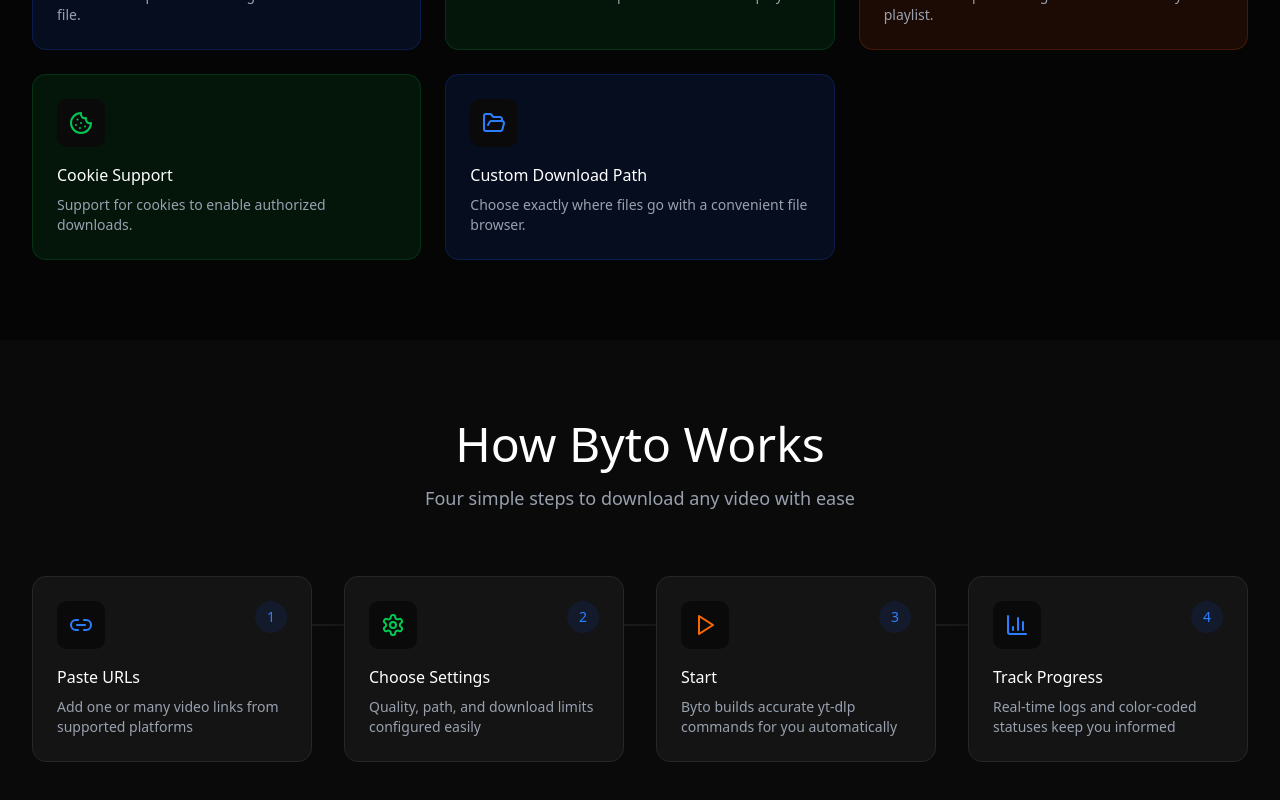
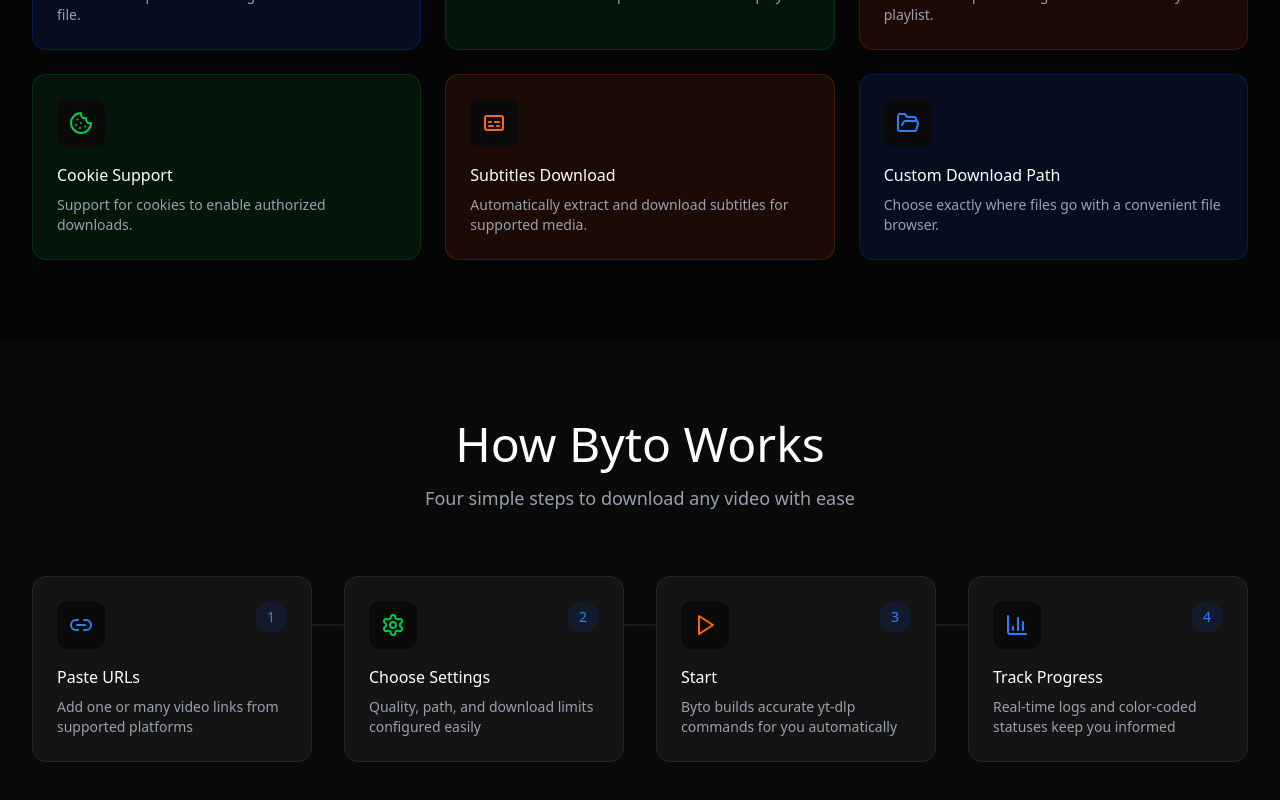
Before and after one commit to OmarNaru1110/byto-website-frontend, a React (Vite) app: page / in a window 1280 px wide. Shown: the part 2262-3062 px from the top of the page. Built offline with nearby package versions, Linux system fonts and the light colour scheme.

Commit message:
feat: add Features component to showcase application capabilities

```diff
--- a/src/components/Features.tsx
+++ b/src/components/Features.tsx
@@ -1,5 +1,5 @@
 import { motion } from "motion/react";
-import { Download, List, Settings, BarChart3, FileText, PlayCircle, FolderOpen, Palette, ListChecks, ListOrdered, Scissors, Music, Cookie } from "lucide-react";
+import { Download, List, Settings, BarChart3, FileText, PlayCircle, FolderOpen, Palette, ListChecks, ListOrdered, Scissors, Music, Cookie, Subtitles } from "lucide-react";
 
 export function Features() {
   const features = [
@@ -64,6 +64,12 @@
       color: "green"
     },
     {
+      icon: Subtitles,
+      title: "Subtitles Download",
+      description: "Automatically extract and download subtitles for supported media.",
+      color: "orange"
+    },
+    {
       icon: FolderOpen,
       title: "Custom Download Path",
       description: "Choose exactly where files go with a convenient file browser.",
```
